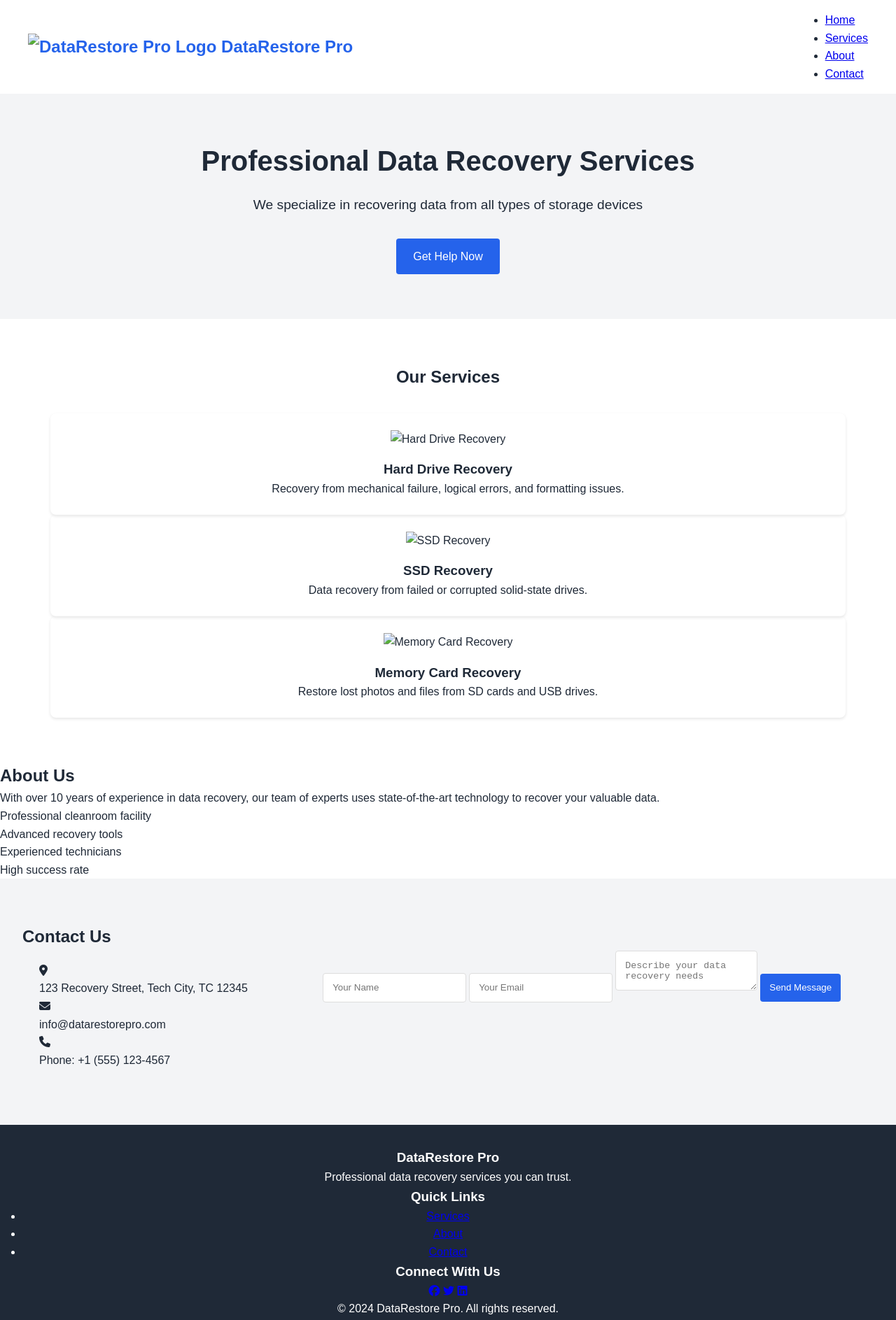
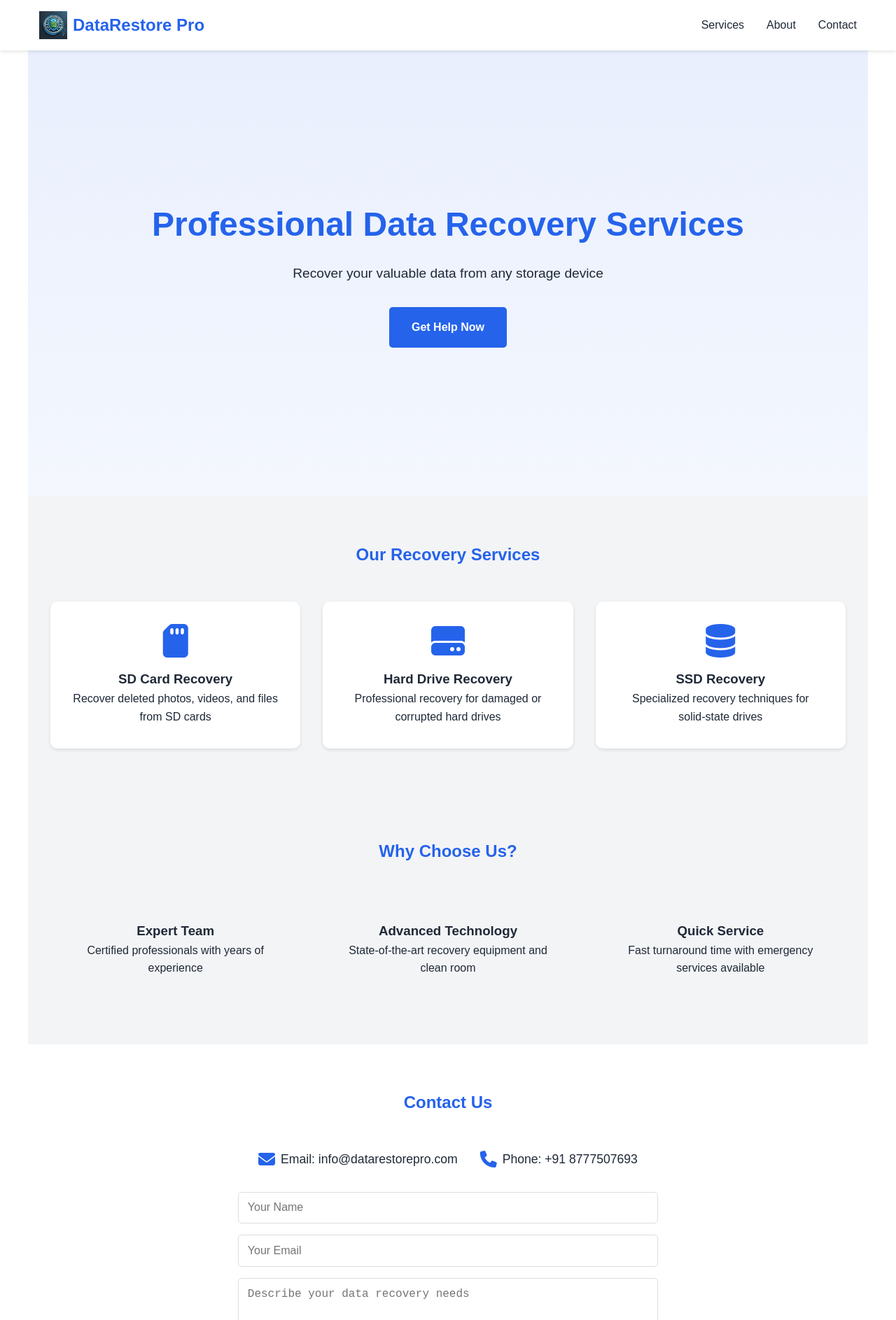
Before and after one commit to Sakil9051/datarestorepro, a plain HTML site: page frontend/index.html in a window 1280 px wide. Shown: the top 1887 px of the page at 70% size. Drawn offline with Linux system fonts and the light colour scheme.

Commit message:
some change in the frontend page

```diff
--- a/frontend/index.html
+++ b/frontend/index.html
@@ -4,18 +4,17 @@
 	<meta charset="UTF-8">
 	<meta name="viewport" content="width=device-width, initial-scale=1.0">
 	<title>Data Recovery Services - Professional Data Recovery Solutions</title>
-	<link rel="stylesheet" href="./styles.css">
+	<link rel="stylesheet" href="styles.css">
 	<link rel="stylesheet" href="https://cdnjs.cloudflare.com/ajax/libs/font-awesome/6.5.1/css/all.min.css">
 </head>
 <body>
 	<header>
 		<nav>
 			<div class="logo">
-				<img src="./assets/logo.png" alt="DataRestore Pro Logo">
+				<img src="logo.png" alt="DataRestore Pro Logo">
 				<span>DataRestore Pro</span>
 			</div>
 			<ul>
-				<li><a href="#home">Home</a></li>
 				<li><a href="#services">Services</a></li>
 				<li><a href="#about">About</a></li>
 				<li><a href="#contact">Contact</a></li>
@@ -24,65 +23,61 @@
 	</header>
 
 	<main>
-		<section id="home" class="hero">
-			<div class="hero-content">
+		<section class="hero">
 			<h1>Professional Data Recovery Services</h1>
-				<p>We specialize in recovering data from all types of storage devices</p>
+			<p>Recover your valuable data from any storage device</p>
 			<a href="#contact" class="cta-button">Get Help Now</a>
-			</div>
 		</section>
 
 		<section id="services" class="services">
-			<h2>Our Services</h2>
+			<h2>Our Recovery Services</h2>
 			<div class="service-grid">
 				<div class="service-card">
-					<img src="./assets/hdd.png" alt="Hard Drive Recovery">
-					<h3>Hard Drive Recovery</h3>
-					<p>Recovery from mechanical failure, logical errors, and formatting issues.</p>
+					<i class="fas fa-sd-card"></i>
+					<h3>SD Card Recovery</h3>
+					<p>Recover deleted photos, videos, and files from SD cards</p>
 				</div>
 				<div class="service-card">
-					<img src="./assets/ssd.png" alt="SSD Recovery">
-					<h3>SSD Recovery</h3>
-					<p>Data recovery from failed or corrupted solid-state drives.</p>
+					<i class="fas fa-hdd"></i>
+					<h3>Hard Drive Recovery</h3>
+					<p>Professional recovery for damaged or corrupted hard drives</p>
 				</div>
 				<div class="service-card">
-					<img src="./assets/sd-card.png" alt="Memory Card Recovery">
-					<h3>Memory Card Recovery</h3>
-					<p>Restore lost photos and files from SD cards and USB drives.</p>
+					<i class="fas fa-solid fa-database"></i>
+					<h3>SSD Recovery</h3>
+					<p>Specialized recovery techniques for solid-state drives</p>
 				</div>
 			</div>
 		</section>
 
 		<section id="about" class="about">
-			<h2>About Us</h2>
-			<div class="about-content">
-				<div class="about-text">
-					<p>With over 10 years of experience in data recovery, our team of experts uses state-of-the-art technology to recover your valuable data.</p>
-					<ul>
-						<li>Professional cleanroom facility</li>
-						<li>Advanced recovery tools</li>
-						<li>Experienced technicians</li>
-						<li>High success rate</li>
-					</ul>
+			<h2>Why Choose Us?</h2>
+			<div class="features">
+				<div class="feature">
+					<h3>Expert Team</h3>
+					<p>Certified professionals with years of experience</p>
+				</div>
+				<div class="feature">
+					<h3>Advanced Technology</h3>
+					<p>State-of-the-art recovery equipment and clean room</p>
+				</div>
+				<div class="feature">
+					<h3>Quick Service</h3>
+					<p>Fast turnaround time with emergency services available</p>
 				</div>
 			</div>
 		</section>
 
 		<section id="contact" class="contact">
 			<h2>Contact Us</h2>
-			<div class="contact-container">
 			<div class="contact-info">
 				<div class="info-item">
-						<i class="fas fa-map-marker-alt"></i>
-						<p>123 Recovery Street, Tech City, TC 12345</p>
-					</div>
-					<div class="info-item">
 					<i class="fas fa-envelope"></i>
-						<p>info@datarestorepro.com</p>
+					<p>Email: info@datarestorepro.com</p>
 				</div>
 				<div class="info-item">
 					<i class="fas fa-phone"></i>
-						<p>Phone: +1 (555) 123-4567</p>
+					<p>Phone: +91 8777507693</p>
 				</div>
 			</div>
 			<div class="contact-form">
@@ -92,39 +87,48 @@
 					<textarea name="message" placeholder="Describe your data recovery needs" required></textarea>
 					<button type="submit">Send Message</button>
 				</form>
-				</div>
+				<div id="formMessage" class="form-message"></div>
 			</div>
 		</section>
 	</main>
 
 	<footer>
-		<div class="footer-content">
-			<div class="footer-section">
-				<h3>DataRestore Pro</h3>
-				<p>Professional data recovery services you can trust.</p>
-			</div>
-			<div class="footer-section">
-				<h3>Quick Links</h3>
-				<ul>
-					<li><a href="#services">Services</a></li>
-					<li><a href="#about">About</a></li>
-					<li><a href="#contact">Contact</a></li>
-				</ul>
-			</div>
-			<div class="footer-section">
-				<h3>Connect With Us</h3>
-				<div class="social-links">
-					<a href="#"><i class="fab fa-facebook"></i></a>
-					<a href="#"><i class="fab fa-twitter"></i></a>
-					<a href="#"><i class="fab fa-linkedin"></i></a>
-				</div>
-			</div>
-		</div>
-		<div class="footer-bottom">
 		<p>&copy; 2024 DataRestore Pro. All rights reserved.</p>
-		</div>
 	</footer>
 
-	<script src="./script.js"></script>
+	<script>
+		document.getElementById('contactForm').addEventListener('submit', async (e) => {
+			e.preventDefault();
+			const formData = new FormData(e.target);
+			const messageDiv = document.getElementById('formMessage');
+
+			try {
+				const response = await fetch('https://datarestorepro.onrender.com/api/contact', {
+					method: 'POST',
+					headers: {
+						'Content-Type': 'application/json',
+					},
+					body: JSON.stringify({
+						name: formData.get('name'),
+						email: formData.get('email'),
+						message: formData.get('message')
+					})
+				});
+
+				const data = await response.json();
+
+				if (response.ok) {
+					messageDiv.textContent = 'Message sent successfully!';
+					messageDiv.className = 'form-message success';
+					e.target.reset();
+				} else {
+					throw new Error(data.error || 'Failed to send message');
+				}
+			} catch (error) {
+				messageDiv.textContent = error.message;
+				messageDiv.className = 'form-message error';
+			}
+		});
+	</script>
 </body>
 </html>
--- a/frontend/styles.css
+++ b/frontend/styles.css
@@ -17,51 +17,77 @@ body {
 	color: var(--text-color);
 }
 
-/* Header Styles */
 header {
-	background-color: white;
-	padding: 1rem;
-	box-shadow: 0 2px 4px rgba(0,0,0,0.1);
+	background: white;
+	box-shadow: 0 2px 5px rgba(0,0,0,0.1);
+	position: fixed;
+	width: 100%;
+	top: 0;
+	z-index: 1000;
 }
 
 nav {
 	max-width: 1200px;
 	margin: 0 auto;
+	padding: 1rem;
 	display: flex;
 	justify-content: space-between;
 	align-items: center;
 }
 
 .logo {
+	display: flex;
+	align-items: center;
+	gap: 0.5rem;
+}
+
+.logo img {
+	width: 40px;
+	height: 40px;
+	object-fit: contain;
+}
+
+.logo span {
 	font-size: 1.5rem;
 	font-weight: bold;
 	color: var(--primary-color);
 }
 
-.nav-links {
+nav ul {
 	display: flex;
+	list-style: none;
 	gap: 2rem;
 }
 
-.nav-links a {
+nav a {
 	text-decoration: none;
 	color: var(--text-color);
+	font-weight: 500;
 }
 
-.nav-links a:hover {
+nav a:hover {
 	color: var(--primary-color);
 }
 
-/* Hero Section */
+main {
+	margin-top: 70px;
+}
+
 .hero {
-	background-color: var(--light-bg);
+	background: linear-gradient(rgba(37,99,235,0.1), rgba(37,99,235,0.05));
 	padding: 4rem 2rem;
 	text-align: center;
+	min-height: 80vh;
+	display: flex;
+	flex-direction: column;
+	justify-content: center;
+	align-items: center;
 }
 
 .hero h1 {
-	font-size: 2.5rem;
+	font-size: 3rem;
 	margin-bottom: 1rem;
+	color: var(--primary-color);
 }
 
 .hero p {
@@ -70,135 +96,182 @@ nav {
 }
 
 .cta-button {
-	display: inline-block;
-	padding: 0.8rem 1.5rem;
-	background-color: var(--primary-color);
+	background: var(--primary-color);
 	color: white;
+	padding: 1rem 2rem;
+	border-radius: 5px;
 	text-decoration: none;
-	border-radius: 0.25rem;
-	transition: background-color 0.3s;
+	font-weight: bold;
+	transition: background 0.3s;
 }
 
 .cta-button:hover {
-	background-color: var(--secondary-color);
+	background: var(--secondary-color);
 }
 
-/* Services Section */
-.services {
+section {
 	padding: 4rem 2rem;
 	max-width: 1200px;
 	margin: 0 auto;
 }
 
-.services h2 {
-	text-align: center;
-	margin-bottom: 2rem;
+.services, .about {
+	background: var(--light-bg);
 }
 
-.services-grid {
+h2 {
+	text-align: center;
+	margin-bottom: 3rem;
+	color: var(--primary-color);
+}
+
+.service-grid {
 	display: grid;
 	grid-template-columns: repeat(auto-fit, minmax(250px, 1fr));
 	gap: 2rem;
 }
 
 .service-card {
-	padding: 1.5rem;
-	border-radius: 0.5rem;
-	box-shadow: 0 2px 4px rgba(0,0,0,0.1);
+	background: white;
+	padding: 2rem;
+	border-radius: 10px;
+	text-align: center;
+	box-shadow: 0 2px 5px rgba(0,0,0,0.1);
+	transition: transform 0.3s;
+}
+
+.service-card:hover {
+	transform: translateY(-5px);
+}
+
+.service-card i {
+	font-size: 3rem;
+	color: var(--primary-color);
+	margin-bottom: 1rem;
+}
+
+.service-card:hover i {
+	transform: scale(1.1);
+	transition: transform 0.3s ease;
+}
+
+.features {
+	display: grid;
+	grid-template-columns: repeat(auto-fit, minmax(250px, 1fr));
+	gap: 2rem;
 	text-align: center;
 }
 
-.service-card img {
-	width: 64px;
-	height: 64px;
-	margin-bottom: 1rem;
+.feature {
+	padding: 2rem;
 }
 
-/* Contact Section */
-.contact {
-	background-color: var(--light-bg);
-	padding: 4rem 2rem;
-}
-
-.contact-container {
-	max-width: 1200px;
-	margin: 0 auto;
-	display: grid;
-	grid-template-columns: 1fr 2fr;
+.contact-info {
+	max-width: 600px;
+	margin: 0 auto 2rem auto;
+	display: flex;
+	justify-content: center;
 	gap: 2rem;
 }
 
-.contact-info {
-	padding: 1rem;
+.info-item {
+	display: flex;
+	align-items: center;
+	gap: 0.5rem;
+}
+
+.info-item i {
+	font-size: 1.5rem;
+	color: var(--primary-color);
+}
+
+.info-item p {
+	margin: 0;
+	font-size: 1.1rem;
 }
 
 .contact-form {
+	max-width: 600px;
+	margin: 0 auto;
+}
+
+form {
 	display: flex;
 	flex-direction: column;
 	gap: 1rem;
 }
 
-.contact-form input,
-.contact-form textarea {
+input, textarea {
 	padding: 0.8rem;
 	border: 1px solid #ddd;
-	border-radius: 0.25rem;
+	border-radius: 5px;
+	font-size: 1rem;
 }
 
-.contact-form button {
-	padding: 0.8rem;
-	background-color: var(--primary-color);
-	color: white;
-	border: none;
-	border-radius: 0.25rem;
-	cursor: pointer;
+textarea {
+	min-height: 150px;
 }
 
-.contact-form button:hover {
-	background-color: var(--secondary-color);
+button {
+	background: var(--primary-color);
+	color: white;
+	padding: 1rem;
+	border: none;
+	border-radius: 5px;
+	font-size: 1rem;
+	cursor: pointer;
+	transition: background 0.3s;
 }
 
-/* Footer */
-footer {
-	background-color: var(--text-color);
-	color: white;
-	padding: 2rem;
-	text-align: center;
+button:hover {
+	background: var(--secondary-color);
 }
 
-/* Responsive Design */
-@media (max-width: 768px) {
-	.contact-container {
-		grid-template-columns: 1fr;
+.form-message {
+    margin-top: 1rem;
+    padding: 1rem;
+    border-radius: 5px;
+    display: none;
 }
 
-	.services-grid {
-		grid-template-columns: 1fr;
+.form-message.success {
+    display: block;
+    background-color: #dcfce7;
+    color: #166534;
+    border: 1px solid #16a34a;
 }
 
-	.nav-links {
-		display: none;
+.form-message.error {
+    display: block;
+    background-color: #fee2e2;
+    color: #991b1b;
+    border: 1px solid #dc2626;
+}
+
+footer {
+	background: var(--text-color);
+	color: white;
+	text-align: center;
+	padding: 2rem;
+}
+
+@media (max-width: 768px) {
+	.contact-info {
+		flex-direction: column;
+		align-items: center;
+		gap: 1rem;
 	}
 
 	nav {
 		flex-direction: column;
 		gap: 1rem;
 	}
+
+	.hero h1 {
+		font-size: 2rem;
 	}
 
-/* Form Message Styles */
-.form-message {
-	padding: 1rem;
-	margin-top: 1rem;
-	border-radius: 0.25rem;
+	section {
+		padding: 2rem 1rem;
 	}
-
-.form-message.success {
-	background-color: #dcfce7;
-	color: #166534;
 }
-
-.form-message.error {
-	background-color: #fee2e2;
-	color: #991b1b;
-}
```
Also changed, not shown: frontend/script.js (deleted, +0 -32 lines), frontend/assets/hdd.png (deleted), frontend/assets/logo.png (deleted), frontend/assets/sd-card.png (deleted), frontend/assets/ssd.png (deleted), frontend/logo.png (added). Lines whose indentation alone changed are shown as unchanged.
